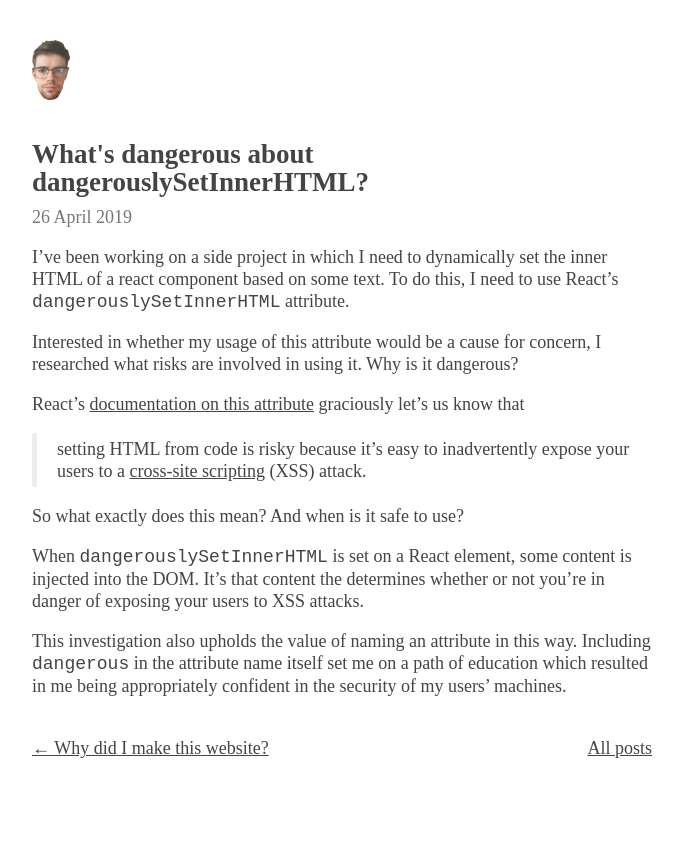
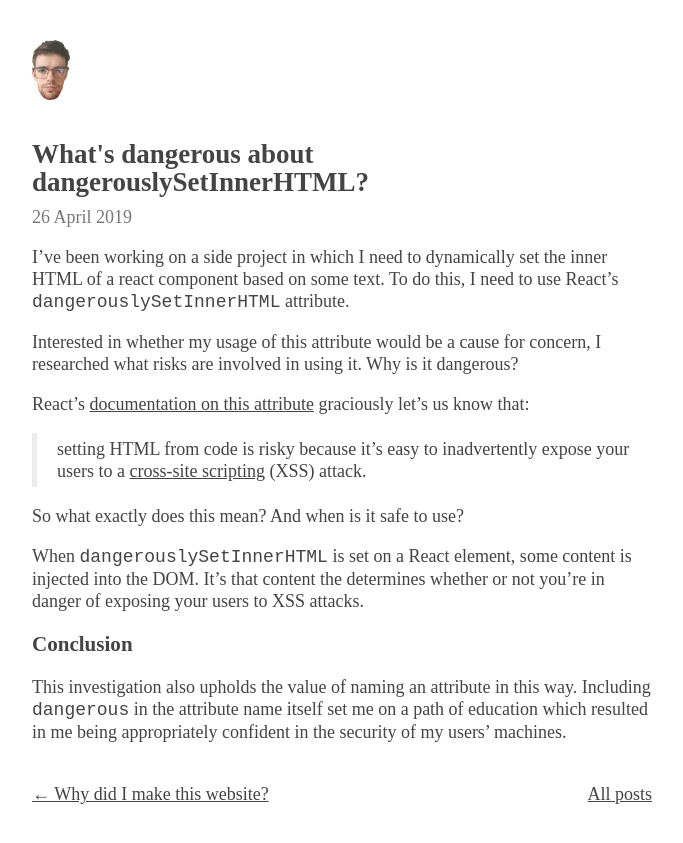
Before and after one commit to curlywurlycraig/curlywurlycraig.github.io, a Jekyll site: the page built from blog/_posts/2019-04-26-dangerously-set-inner-html.md, in a window 1280 px wide. Shown: the top 843 px of the page, without its empty margins (16-699 px from the left). Built offline with Jekyll 4.4.1, drawn with Linux system fonts in a browser that asks for light colours.

```diff
--- a/blog/_config.yml
+++ b/blog/_config.yml
@@ -32,7 +32,8 @@ plugins:
 # Exclude from processing.
 # The following items will not be processed, by default. Create a custom list
 # to override the default setting.
-# exclude:
+exclude:
+  - _site/CNAME
 #   - Gemfile
 #   - Gemfile.lock
 #   - node_modules
--- a/blog/_posts/2019-04-26-dangerously-set-inner-html.md
+++ b/blog/_posts/2019-04-26-dangerously-set-inner-html.md
@@ -4,13 +4,21 @@ title: What's dangerous about dangerouslySetInnerHTML?
 date:   2019-04-26 07:28:00 +0100
 tags: programming frontend security react
 ---
-I've been working on a side project in which I need to dynamically set the inner HTML of a react component based on some text. To do this, I need to use React's `dangerouslySetInnerHTML` attribute.
+I've been working on a side project in which I need to dynamically set the inner
+HTML of a react component based on some text. To do this, I need to use React's
+`dangerouslySetInnerHTML` attribute.
 
-Interested in whether my usage of this attribute would be a cause for concern, I researched what risks are involved in using it. Why is it dangerous?
+Interested in whether my usage of this attribute would be a cause for concern, I
+researched what risks are involved in using it. Why is it dangerous?
 
-React's [documentation on this attribute](https://reactjs.org/docs/dom-elements.html#dangerouslysetinnerhtml) graciously let's us know that
+React's
+[documentation on this attribute](https://reactjs.org/docs/dom-elements.html#dangerouslysetinnerhtml)
+graciously let's us know that:
 
-> setting HTML from code is risky because it’s easy to inadvertently expose your users to a [cross-site scripting](https://en.wikipedia.org/wiki/Cross-site_scripting) (XSS) attack.
+> setting HTML from code is risky because it’s easy to inadvertently expose your
+> users to
+> a [cross-site scripting](https://en.wikipedia.org/wiki/Cross-site_scripting)
+> (XSS) attack.
 
 So what exactly does this mean? And when is it safe to use?
 
@@ -19,4 +27,10 @@ injected into the DOM. It's that content the determines whether or not you're in
 danger of exposing your users to XSS attacks.
 
 
-This investigation also upholds the value of naming an attribute in this way. Including `dangerous` in the attribute name itself set me on a path of education which resulted in me being appropriately confident in the security of my users' machines.
+
+### Conclusion
+
+This investigation also upholds the value of naming an attribute in this way.
+Including `dangerous` in the attribute name itself set me on a path of education
+which resulted in me being appropriately confident in the security of my users'
+machines.
--- a/todo.org
+++ b/todo.org
@@ -1 +1,4 @@
 * TODO Add a robots.txt
+* TODO Add atom/rss feed (https://github.com/jekyll/jekyll-feed)
+* TODO Add way to include links to applications
+* TODO Improve deployment process
```
Also changed, not shown: README.md.
